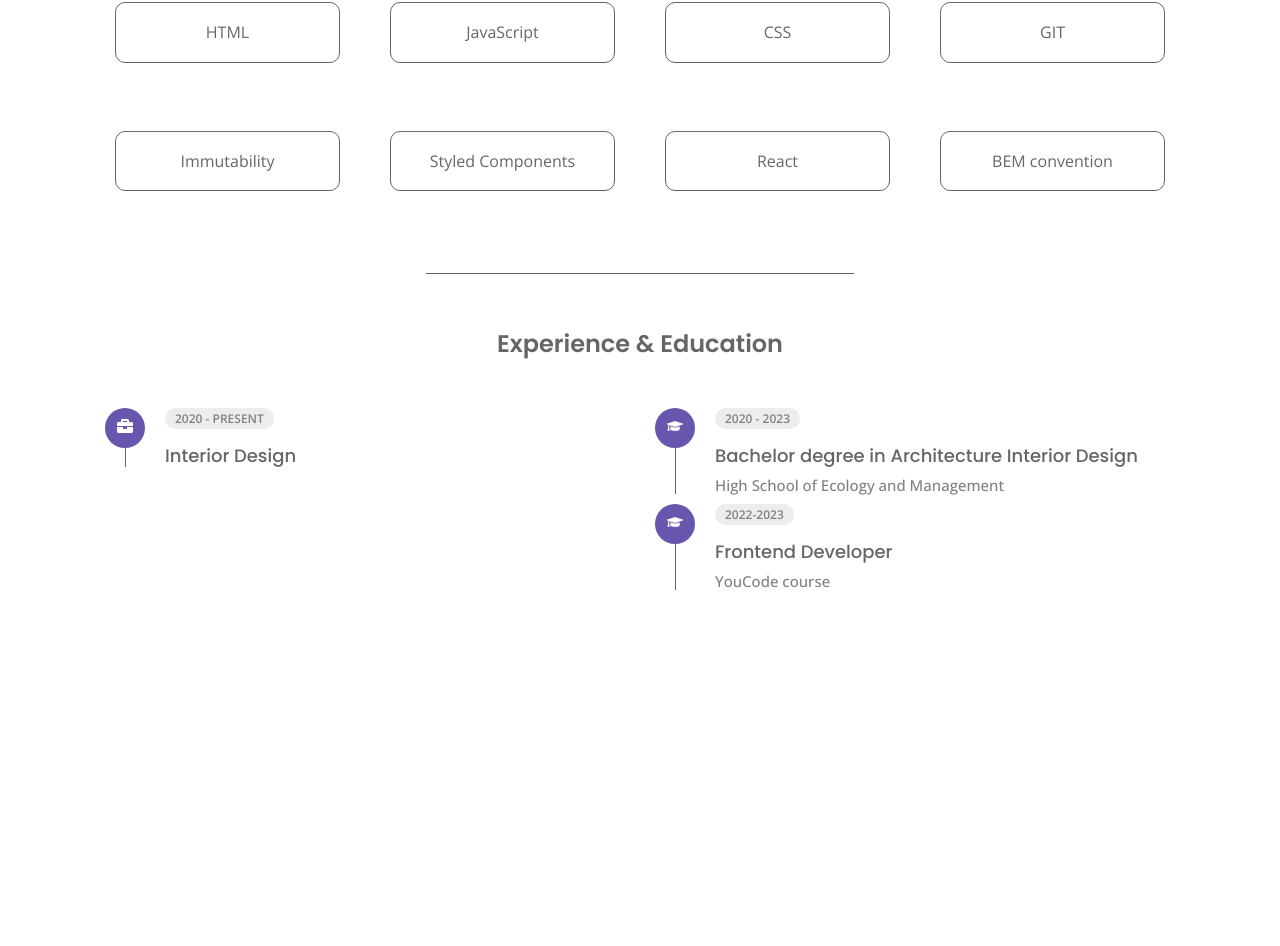
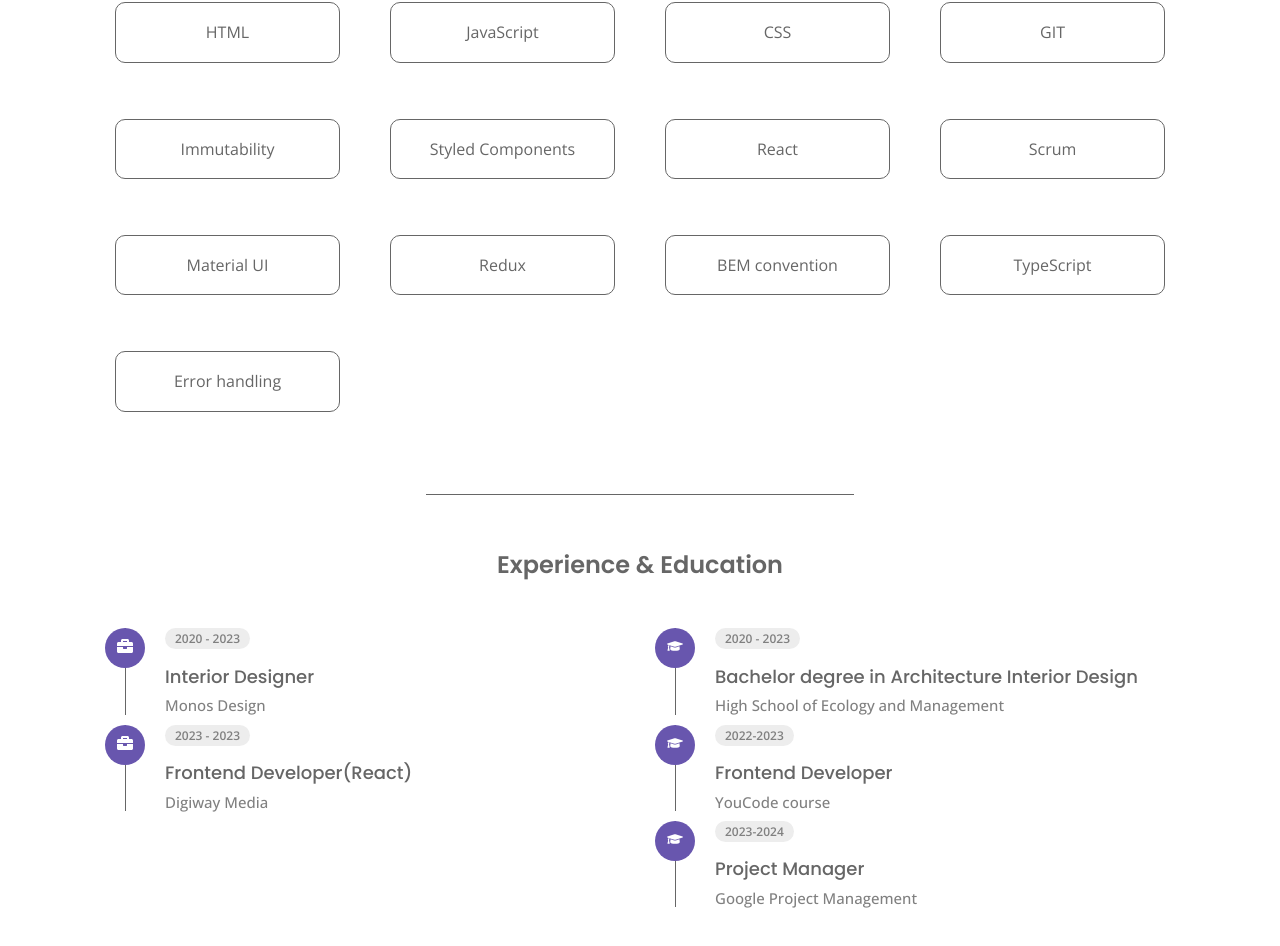
Before and after one commit to ulyanalakevich/Homepage-Ulyana-Lakevich, a React (Create React App) app: page /about in a window 1280 px wide. Shown: the part 766-1712 px from the top of the page. Before the commit the page ends 1436 px from the top, so only its background shows below. Built offline with nearby package versions, Linux system fonts and the light colour scheme.

Commit message:
skills and expierence data updated

```diff
--- a/src/data.js
+++ b/src/data.js
@@ -117,9 +117,17 @@ export const resume = [
     id: 1,
     category: "experience",
     icon: <FaBriefcase />,
-    year: "2020 - PRESENT",
-    title: "Interior Design",
-    desc: "As a freelancer specializing in interior design, I utilize AutoCAD and 3ds Max to create stunning projects. Additionally, I provide comprehensive technical drawings that serve as essential guides for builders, ensuring precise implementation of the design during the projects realization.",
+    year: "2020 - 2023",
+    title: "Interior Designer",
+    name: "Monos Design",
+  },
+  {
+    id: 2,
+    category: "experience",
+    icon: <FaBriefcase />,
+    year: "2023 - 2023",
+    title: "Frontend Developer(React)",
+    name: "Digiway Media",
   },
   {
     id: 4,
@@ -137,6 +145,14 @@ export const resume = [
     year: "2022-2023",
     title: "Frontend Developer ",
     name: "YouCode course",
+  },
+  {
+    id: 6,
+    category: "education",
+    icon: <FaGraduationCap />,
+    year: "2023-2024",
+    title: "Project Manager",
+    name: "Google Project Management",
   },
 ];
 
@@ -178,7 +194,27 @@ export const skills = [
 
   {
     id: 8,
+    title: "Scrum",
+  },
+  {
+    id: 8,
+    title: "Material UI",
+  },
+  {
+    id: 8,
+    title: "Redux",
+  },
+  {
+    id: 8,
     title: "BEM convention",
+  },
+  {
+    id: 8,
+    title: "TypeScript",
+  },
+  {
+    id: 8,
+    title: "Error handling",
   },
 ];
 
--- a/src/features/About/styled.css
+++ b/src/features/About/styled.css
@@ -60,7 +60,7 @@
 .skills__container {
     grid-template-columns: repeat(4, 1fr);
     justify-content: center;
-    row-gap: 48px;
+    row-gap: 36px;
 }
 
 .skills__title {
```
